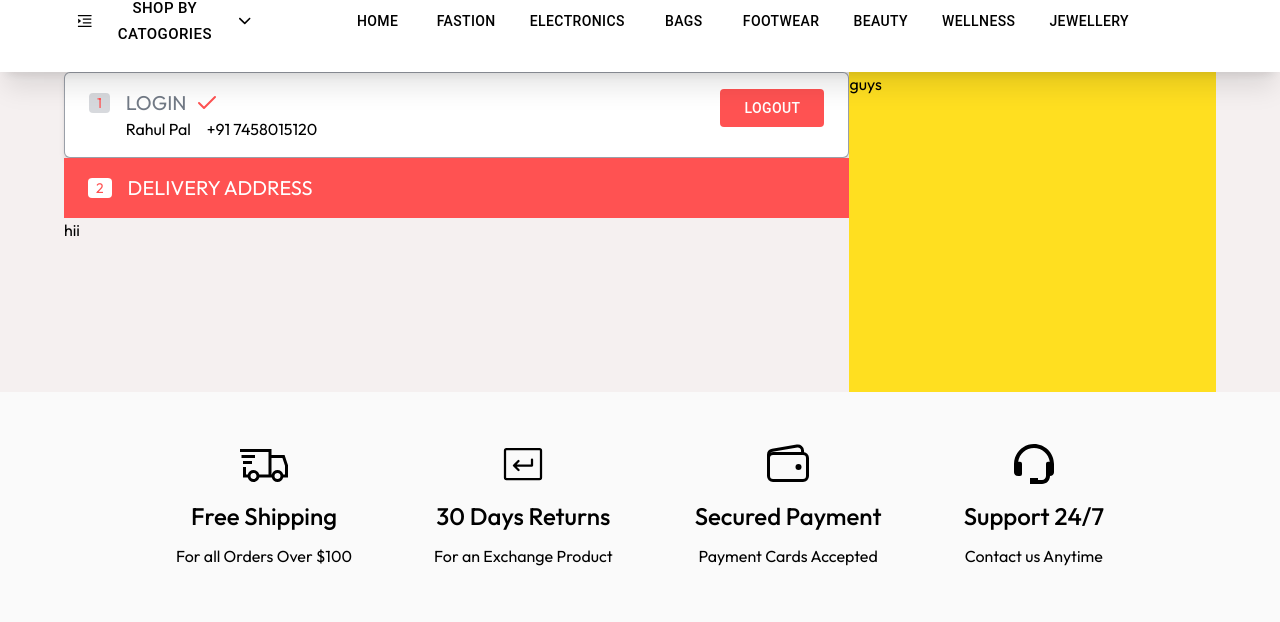
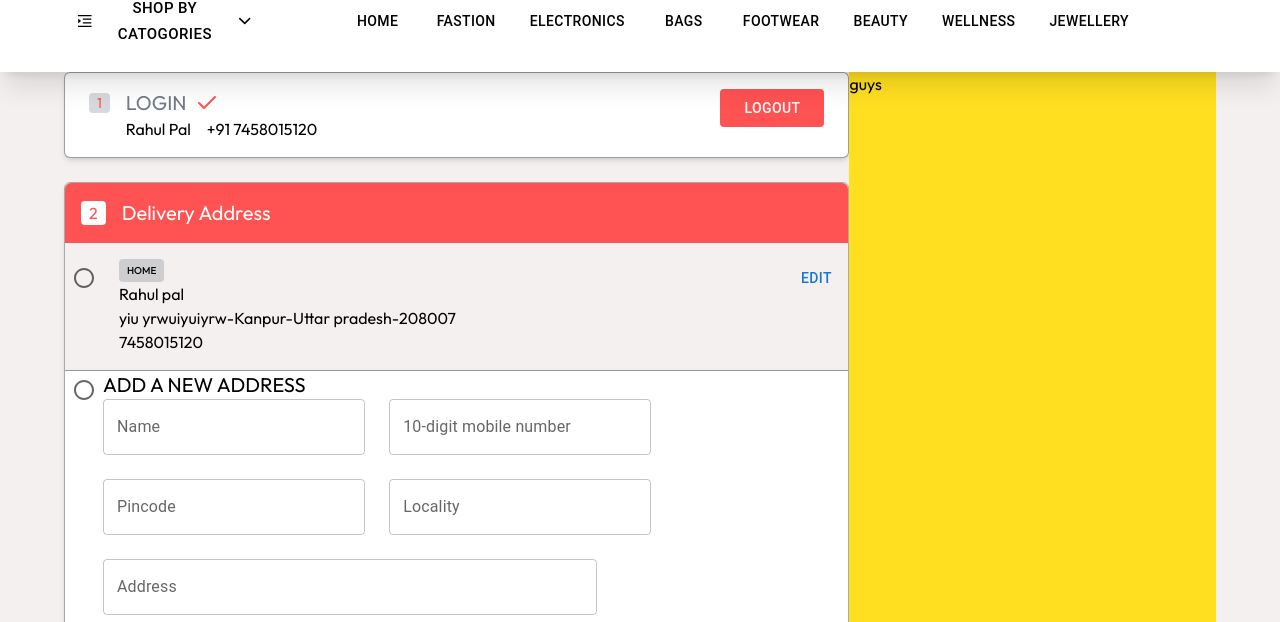
Before and after one commit to Raahul423/react-node-ecommerce, a React (Vite) app in the folder Frontend/: page /checkout in a window 1280 px wide. Shown: the part 330-952 px from the top of the page. Built offline with nearby package versions, Linux system fonts and the light colour scheme; a web font is replaced by a local one.

Commit message:
fix some checkout page

```diff
--- a/Frontend/src/Components/Checkout/CheckoutComponent.jsx
+++ b/Frontend/src/Components/Checkout/CheckoutComponent.jsx
@@ -4,8 +4,8 @@ import Delivery from './SubCheckout/Delivery'
 
 const CheckoutComponent = () => {
     return (
-        <section className='bg-red my-container h-80 flex w-full'>
-            <div className='col1 w-[75%]'>
+        <section className='bg-red my-container flex w-full'>
+            <div className='col1 w-[75%] flex flex-col gap-6'>
                 <Checklogin/>
                 <Delivery/>
             </div>
--- /dev/null
+++ b/Frontend/src/Components/Checkout/SubCheckout/Address.jsx
@@ -0,0 +1,68 @@
+import React, { useState } from 'react'
+import Radio from '@mui/material/Radio';
+import { Button } from '@mui/material';
+
+const Address = () => {
+    const [selectedValue, setSelectedValue] = useState('b');
+    const [address, setAddress] = useState([
+        {
+            name: "Rahul pal",
+            place: "Home",
+            phone: 7458015120,
+            address: "yiu yrwuiyuiyrw",
+            city: "Kanpur",
+            state: "Uttar pradesh",
+            pincode: 208007
+        }
+    ]);
+
+    const handleclick = ()=>{
+        setAddress([...address,{...address[0],name:"roy"}])
+    }
+
+
+    const handleChange = (event) => {
+        setSelectedValue(event.target.value);
+    };
+
+    return (
+        <section className=''>
+            {address.map((data, idx) => (
+                <div key={idx} >
+                    <div className='py-4 border-b border-gray-700/50 flex justify-between'>
+                        <div className='flex gap-4'>
+                            <div>
+                                <Radio
+                                    checked={selectedValue === 'a'}
+                                    onChange={handleChange}
+                                    value="a"
+                                    name="radio-buttons"
+                                    inputProps={{ 'aria-label': 'A' }}
+                                />
+                            </div>
+
+                            <div>
+                                <p className='py-1 px-2 bg-gray-700/20 w-fit !text-[10px] rounded-sm uppercase font-medium'>{data.place}</p>
+                                <p>{data.name}</p>
+                                <div className='flex'>
+                                    <p>{data.address}-</p>
+                                    <p>{data.city}-</p>
+                                    <p>{data.state}-</p>
+                                    <p>{data.pincode}</p>
+                                </div>
+                                <p>{data.phone}</p>
+                            </div>
+                        </div>
+
+                        <Button onClick={handleclick} className='h-fit hover:!bg-gray-700/10'>
+                            <p>EDIT</p>
+                        </Button>
+
+                    </div>
+                </div>
+            ))}
+        </section>
+    )
+}
+
+export default Address
--- a/Frontend/src/Components/Checkout/SubCheckout/Delivery.jsx
+++ b/Frontend/src/Components/Checkout/SubCheckout/Delivery.jsx
@@ -1,26 +1,22 @@
 import React from 'react'
+import Address from './Address'
+import Formaddress from './Formaddress'
 
 const Delivery = () => {
     return (
-        <section>
-            <section className='delivery-section overflow-hidden'>
-                <div className='flex items-center gap-4 bg-primary px-6 py-4'>
-                    <p className='px-2  bg-white rounded-sm text-primary !text-sm'>2</p>
-                    <h1 className='uppercase !text-xl !text-white'>Delivery Address</h1>
+        <section className='flex flex-col border border-gray-700/40 rounded-md shadow-md'>
+            <section className='Address'>
+                <div className='Heading flex items-center gap-4  p-4 w-full bg-primary rounded-tl-md rounded-tr-md'>
+                    <p className='px-2  !bg-white rounded-sm !text-primary'>2</p>
+                    <h1 className='!text-xl text-white'>Delivery Address</h1>
                 </div>
 
-                <div>
-                    hii
-                </div>
+                <Address />
             </section>
 
-
-            <section className='form-address-section'>
-
+            <section className='Form-Address w-full'>
+                <Formaddress />
             </section>
-
-
-
         </section>
     )
 }
--- /dev/null
+++ b/Frontend/src/Components/Checkout/SubCheckout/Formaddress.jsx
@@ -0,0 +1,59 @@
+import Radio from '@mui/material/Radio';
+import React, { useState } from 'react'
+import Box from '@mui/material/Box';
+import TextField from '@mui/material/TextField';
+
+const Formaddress = () => {
+    const [selectedValue, setSelectedValue] = useState('b');
+
+    const handleChange = (event) => {
+        setSelectedValue(event.target.value);
+    };
+
+    return (
+        <section className='flex bg-white'>
+            <div>
+                <Radio
+                    checked={selectedValue === 'a'}
+                    onChange={handleChange}
+                    value="a"
+                    name="radio-buttons"
+                    inputProps={{ 'aria-label': 'A' }}
+                />
+            </div>
+            <div className='w-[70%]'>
+                <h1 className='!text-xl'>ADD A NEW ADDRESS</h1>
+                <div className='flex flex-col gap-6'>
+
+                    <Box className='flex gap-6'>
+                        <TextField label="Name" />
+                        <TextField label="10-digit mobile number" />
+                    </Box>
+
+
+
+                        <Box className='flex gap-6'>
+                            <TextField  label="Pincode"/>
+                            <TextField  label="Locality"/>
+                        </Box>
+
+
+
+                        <Box className='flex'>
+                            <TextField  label="Address"  />
+                        </Box>
+
+
+
+                        <Box className='flex gap-6'>
+                            <TextField  label="City/District/Town" />
+                            <TextField label="State"  />
+                        </Box>
+
+                </div>
+            </div>
+        </section>
+    )
+}
+
+export default Formaddress
```
